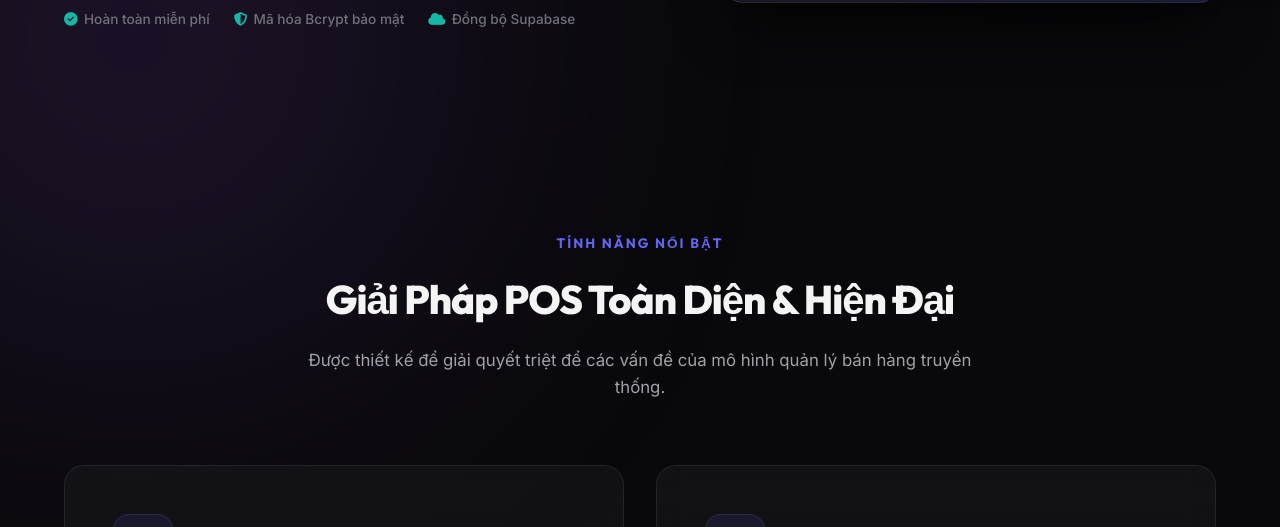
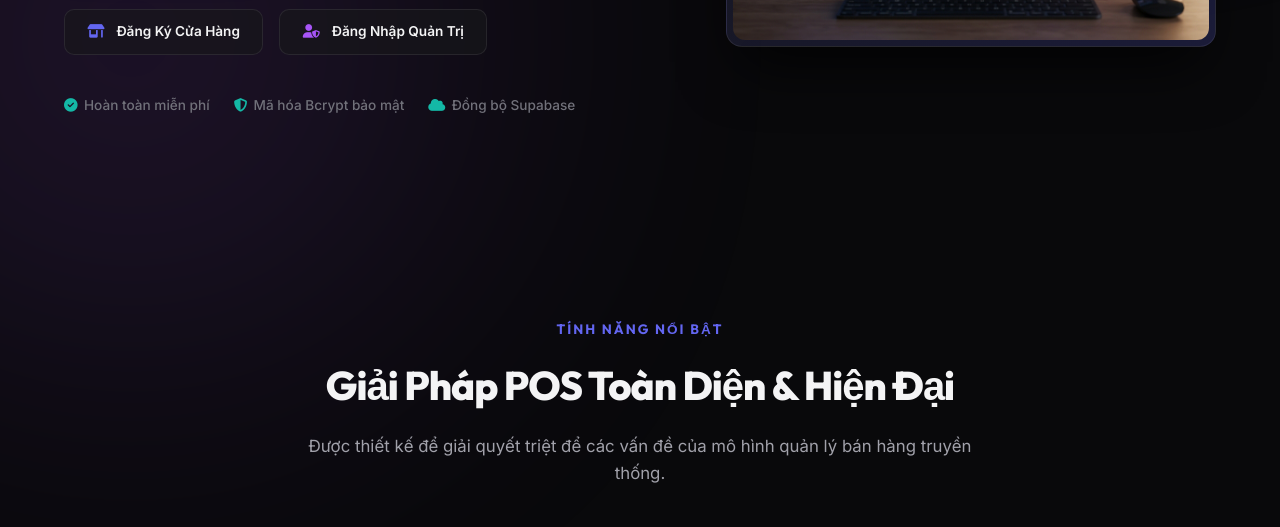
Before and after one commit to maitamdev/nexa-pos, a website: page index.html in a window 1280 px wide. Shown: the part 693-1220 px from the top of the page. Drawn offline with Linux system fonts and the light colour scheme.

Commit message:
feat: add store registration and admin portal links to navigation and hero section

```diff
--- a/index.html
+++ b/index.html
@@ -42,7 +42,8 @@
                 <ul>
                     <li><a href="#features"><i class="fa-solid fa-star icon-nav"></i>Tính Năng</a></li>
                     <li><a href="#tech-stack"><i class="fa-solid fa-layer-group icon-nav"></i>Công Nghệ</a></li>
-                    <li><a href="#developers"><i class="fa-solid fa-code icon-nav"></i>Nhóm Phát Triển</a></li>
+                    <li><a href="register.html"><i class="fa-solid fa-shop icon-nav"></i>Đăng Ký Cửa Hàng</a></li>
+                    <li><a href="login.html"><i class="fa-solid fa-user-shield icon-nav"></i>Cổng Quản Trị</a></li>
                     <li><a href="#downloads" class="btn-nav-download" id="nav-download-btn"><i class="fa-solid fa-download"></i>Tải Xuống</a></li>
                 </ul>
             </nav>
@@ -81,6 +82,18 @@
                                 <span class="btn-subtext">Tải xuống cho</span>
                                 <span class="btn-maintext">macOS DMG</span>
                             </span>
+                        </a>
+                    </div>
+
+                    <!-- Web Portal Quick Links -->
+                    <div class="hero-auth-actions animate-slide-up-delay-more" style="margin-bottom: 2.5rem; display: flex; gap: 1rem; flex-wrap: wrap;">
+                        <a href="register.html" class="btn btn-secondary" style="padding: 0.7rem 1.4rem; font-size: 0.85rem; border-radius: 10px;">
+                            <i class="fa-solid fa-shop" style="color: var(--color-primary);"></i>
+                            <span>Đăng Ký Cửa Hàng</span>
+                        </a>
+                        <a href="login.html" class="btn btn-secondary" style="padding: 0.7rem 1.4rem; font-size: 0.85rem; border-radius: 10px;">
+                            <i class="fa-solid fa-user-shield" style="color: var(--color-secondary);"></i>
+                            <span>Đăng Nhập Quản Trị</span>
                         </a>
                     </div>
 
```
